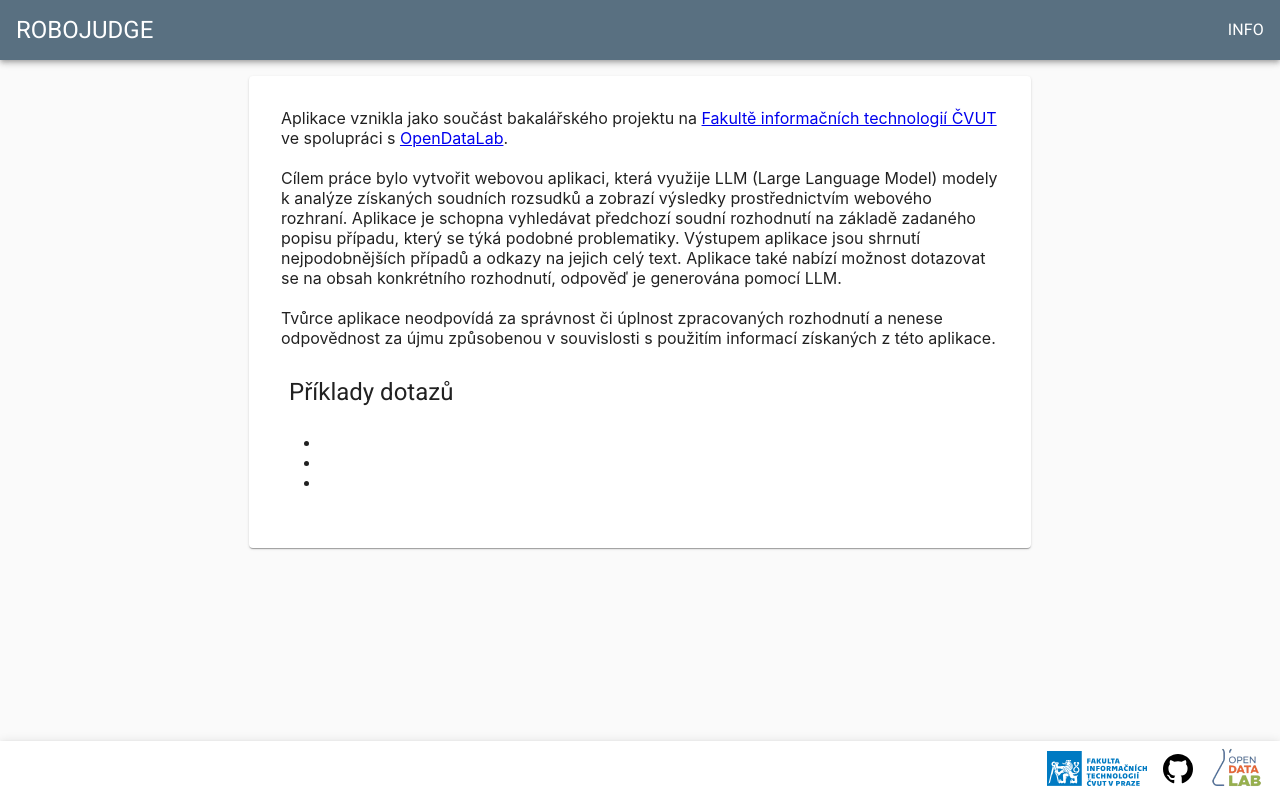
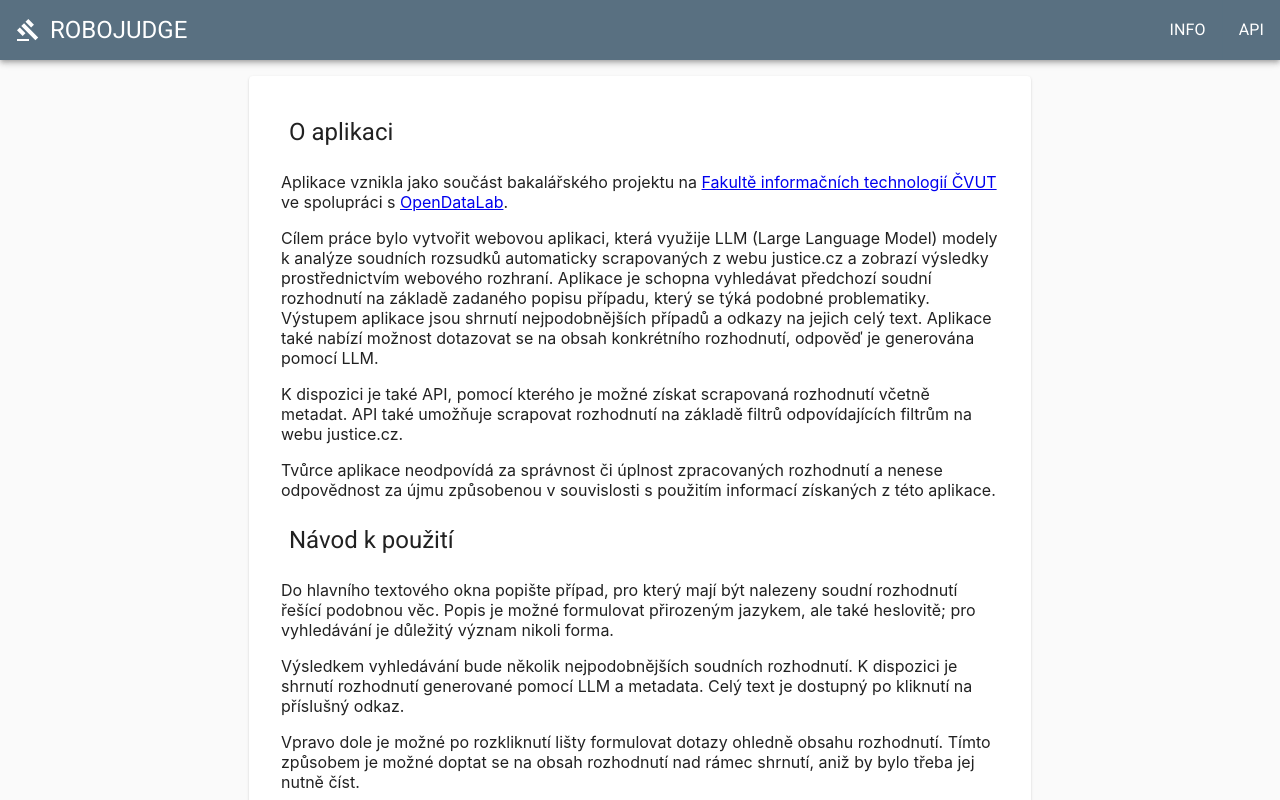
Before and after one commit to opendatalabcz/Robojudge, a React (Create React App) app in the folder client/: page /info in a window 1280 px wide. Shown: the top 800 px of the page. Built offline with nearby package versions, Linux system fonts and the light colour scheme; no server answers.

Commit message:
Add API tab

```diff
--- a/client/src/App.tsx
+++ b/client/src/App.tsx
@@ -8,11 +8,13 @@ import {
 
 import { Home } from './pages/home';
 import { AppBar, Button, ButtonGroup, Typography } from '@mui/material';
+import GavelIcon from '@mui/icons-material/Gavel';
 import { FloatingAlert } from './components/FloatingAlert';
 import { ErrorPage } from './pages/error';
 import { ErrorBoundary } from 'react-error-boundary';
 import { Info } from './pages/info';
 import Grid2 from '@mui/material/Unstable_Grid2/Grid2';
+import { Api } from './pages/api';
 
 const styles = {
   app: {
@@ -37,7 +39,8 @@ function App() {
       <div className="App" style={styles.app}>
         <AppBar position='relative' style={{ justifyContent: 'space-between', flexDirection: 'row' }}>
           <Button component={Link} to='/' type='text' style={{ color: 'white' }}>
-            <Typography padding="0.5rem" noWrap variant="h5" component="div">
+            <Typography padding="0.5rem" noWrap variant="h5" component="div" style={{ display: 'flex', alignItems: 'center' }}>
+              <GavelIcon style={{ marginRight: '10px' }} />
               RoboJudge
             </Typography>
           </Button>
@@ -47,6 +50,11 @@ function App() {
                 Info
               </Typography>
             </Button>
+            <Button component={Link} to='/api' style={{ color: 'white' }}>
+              <Typography padding="0.5rem" noWrap component="div">
+                API
+              </Typography>
+            </Button>
           </ButtonGroup>
         </AppBar>
         <div style={styles.mainPageContainer}>
@@ -54,6 +62,7 @@ function App() {
             <Routes>
               <Route path='/' element={<Home triggerAlert={triggerAlert} />} />
               <Route path='/info' element={<Info triggerAlert={triggerAlert} />} />
+              <Route path='/api' element={<Api triggerAlert={triggerAlert} />} />
             </Routes>
           </ErrorBoundary>
         </div>
--- /dev/null
+++ b/client/src/pages/api.tsx
@@ -0,0 +1,47 @@
+import React, { useState } from "react";
+import axios from "axios";
+import { convertObjectKeysToCamelCase } from "../utils/camelCaser";
+import Grid2 from "@mui/material/Unstable_Grid2/Grid2";
+import { Button, Card, CardContent, TextField, Tooltip, Typography } from "@mui/material";
+import { CaseCard } from "../components/CaseCard";
+import { LoadingOverlay } from "../components/LoadingOverlay";
+import { SERVER_URL } from "./home";
+
+export type Case = {
+  caseId: string;
+  summary: string;
+  title: string;
+  metadata: Record<string, unknown>;
+  reasoning: string;
+  verdict: string;
+};
+
+const styles = {
+  searchCard: {
+    padding: "1rem",
+    maxWidth: "750px",
+    minWidth: "50vw",
+  },
+  caseCardsContainer: {
+    display: "flex",
+    gap: "30px",
+    width: "100%",
+  },
+} as Record<string, React.CSSProperties>;
+
+type ApiProps = {
+  triggerAlert: (text: string) => void;
+};
+
+export function Api({ triggerAlert }: ApiProps) {
+
+  return (
+    <>
+      <Grid2
+        container
+      >
+        <iframe style={{ width: '100%', height: 'calc(100vh - 125px)' }} src={SERVER_URL + '/docs'}></iframe>
+      </Grid2>
+    </>
+  );
+}
--- a/client/src/pages/home.tsx
+++ b/client/src/pages/home.tsx
@@ -30,13 +30,15 @@ const styles = {
 
 const DEFAULT_HELPER_TEXT = `Zadejte popis případu, pro který chcete najít již rozhodnuté
                   případy podobné. Nejlepších výsledků dosáhnete zadáním 100 a více
-                  znaků a použitím právní terminologie.`;
+                  znaků.`;
 
 const MIN_DESCRIPTION_LENGTH = 20;
 const MAX_DESCRIPTION_LENGTH = 500;
 
 const INPUT_TOO_SHORT = `Zadejte prosím delší popis případu (aspoň ${MIN_DESCRIPTION_LENGTH} znaků).`;
 const INPUT_TOO_LONG = `Zadejte prosím maximálně ${MAX_DESCRIPTION_LENGTH} znaků.`;
+
+export const SERVER_URL = process.env.REACT_APP_SERVER_URL ?? "http://localhost:4000"
 
 type HomeProps = {
   triggerAlert: (text: string) => void;
@@ -78,9 +80,8 @@ export function Home({ triggerAlert }: HomeProps) {
       setIsLoading(true);
 
       const { data } = await axios.post(
-        `${
-          process.env.REACT_APP_SERVER_URL ?? "http://localhost:4000"
-        }/cases/search`,
+        SERVER_URL
+        + '/cases/search',
         {
           query_text: caseDescription,
           limit: process.env.REACT_APP_NUMBER_OF_SEARCH_RESULTS ?? 5,
--- a/client/src/pages/info.tsx
+++ b/client/src/pages/info.tsx
@@ -33,31 +33,29 @@ type InfoProps = {
 };
 
 export function Info({ triggerAlert }: InfoProps) {
-  const [caseDescription, setCaseDescription] = useState("");
-  const [cases, setCases] = useState<Case[]>([]);
-
-  const [isLoading, setIsLoading] = useState(false);
-
 
   return (
     <>
-      {isLoading ? <LoadingOverlay /> : null}
       <Grid2
         container
-        style={{ padding: "1rem", opacity: isLoading ? 0.6 : 1 }}
+        style={{ padding: "1rem" }}
       >
         <Grid2 xs={12} style={{ display: "flex", justifyContent: "center" }}>
           <Card style={styles.searchCard}>
             <CardContent>
-              Aplikace vznikla jako součást bakalářského projektu na <a href="https://fit.cvut.cz/cs">Fakultě informačních technologií ČVUT</a> ve spolupráci s <a href="https://opendatalab.cz/">OpenDataLab</a>.
-              <br />
-              <br />
-              Cílem práce bylo vytvořit webovou aplikaci, která využije LLM (Large Language Model) modely k analýze získaných soudních rozsudků a zobrazí výsledky prostřednictvím webového rozhraní. Aplikace je schopna vyhledávat předchozí soudní rozhodnutí na základě zadaného popisu případu, který se týká podobné problematiky. Výstupem aplikace jsou shrnutí nejpodobnějších případů a odkazy na jejich celý text. Aplikace také nabízí možnost dotazovat se na obsah konkrétního rozhodnutí, odpověď je generována pomocí LLM.
-              <br />
-              <br />
-              Tvůrce aplikace neodpovídá za správnost či úplnost zpracovaných rozhodnutí a nenese odpovědnost za újmu způsobenou v souvislosti s použitím informací získaných z této aplikace.
-              <br />
-              <br />
+              <Typography padding="0.5rem" noWrap variant="h5" component="div">
+                O aplikaci
+              </Typography>
+              <p>Aplikace vznikla jako součást bakalářského projektu na <a href="https://fit.cvut.cz/cs">Fakultě informačních technologií ČVUT</a> ve spolupráci s <a href="https://opendatalab.cz/">OpenDataLab</a>.</p>
+              <p>Cílem práce bylo vytvořit webovou aplikaci, která využije LLM (Large Language Model) modely k analýze soudních rozsudků automaticky scrapovaných z webu justice.cz a zobrazí výsledky prostřednictvím webového rozhraní. Aplikace je schopna vyhledávat předchozí soudní rozhodnutí na základě zadaného popisu případu, který se týká podobné problematiky. Výstupem aplikace jsou shrnutí nejpodobnějších případů a odkazy na jejich celý text. Aplikace také nabízí možnost dotazovat se na obsah konkrétního rozhodnutí, odpověď je generována pomocí LLM.</p>
+              <p>K dispozici je také API, pomocí kterého je možné získat scrapovaná rozhodnutí včetně metadat. API také umožňuje scrapovat rozhodnutí na základě filtrů odpovídajících filtrům na webu justice.cz.</p>
+              <p>Tvůrce aplikace neodpovídá za správnost či úplnost zpracovaných rozhodnutí a nenese odpovědnost za újmu způsobenou v souvislosti s použitím informací získaných z této aplikace.</p>
+              <Typography padding="0.5rem" noWrap variant="h5" component="div">
+                Návod k použití
+              </Typography>
+              <p>Do hlavního textového okna popište případ, pro který mají být nalezeny soudní rozhodnutí řešící podobnou věc. Popis je možné formulovat přirozeným jazykem, ale také heslovitě; pro vyhledávání je důležitý význam nikoli forma.</p>
+              <p>Výsledkem vyhledávání bude několik nejpodobnějších soudních rozhodnutí. K dispozici je shrnutí rozhodnutí generované pomocí LLM a metadata. Celý text je dostupný po kliknutí na příslušný odkaz.</p>
+              <p>Vpravo dole je možné po rozkliknutí lišty formulovat dotazy ohledně obsahu rozhodnutí. Tímto způsobem je možné doptat se na obsah rozhodnutí nad rámec shrnutí, aniž by bylo třeba jej nutně číst.</p>
               <Typography padding="0.5rem" noWrap variant="h5" component="div">
                 Příklady dotazů
               </Typography>
@@ -70,19 +68,6 @@ export function Info({ triggerAlert }: InfoProps) {
           </Card>
         </Grid2>
       </Grid2>
-      <Grid2
-        container
-        spacing={4}
-        style={{ margin: "1rem", opacity: isLoading ? 0.6 : 1 }}
-      >
-        {cases.map((courtCase) => (
-          <CaseCard
-            key={courtCase.caseId}
-            courtCase={courtCase}
-            triggerAlert={triggerAlert}
-          />
-        ))}
-      </Grid2>
     </>
   );
 }
```
